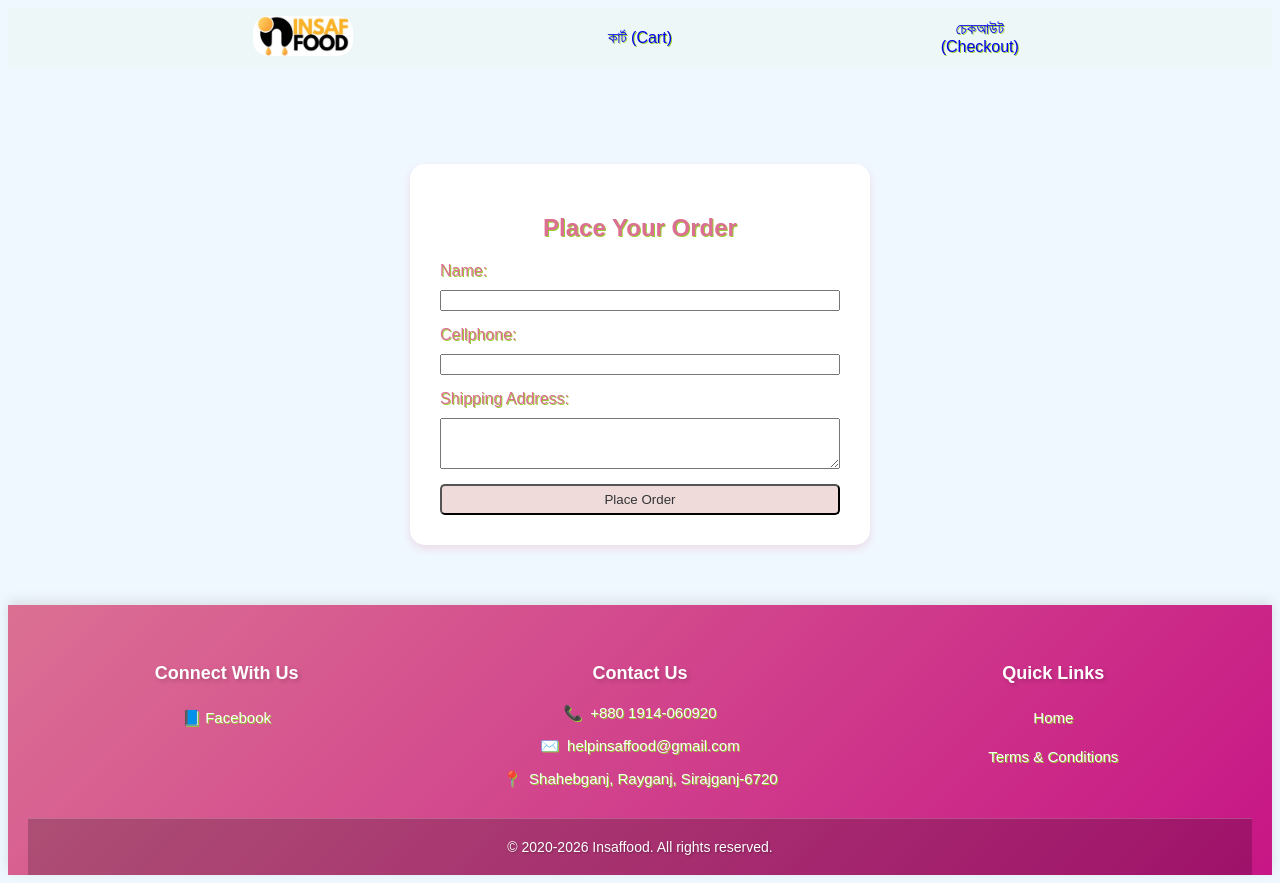
After one commit to marjuksajid/insaf, a Django app: page /checkout/ in a window 1280 px wide. The commit adds this page. Run offline with Django 5.2, Linux system fonts and the light colour scheme.

Commit message:
Order table, footer, etc. finalized

```diff
--- /dev/null
+++ b/shop/forms.py
@@ -0,0 +1,14 @@
+from django import forms
+
+from .models import Order
+
+
+class OrderForm(forms.ModelForm):
+    class Meta:
+        model = Order
+        fields = ["name", "cellphone", "address"]
+        widgets = {
+            "name": forms.TextInput(attrs={"id": "name", "required": True}),
+            "cellphone": forms.TextInput(attrs={"id": "cellphone", "required": True}),
+            "address": forms.Textarea(attrs={"id": "address", "required": True, "rows": 3}),
+        }
--- a/shop/urls.py
+++ b/shop/urls.py
@@ -7,11 +7,9 @@ urlpatterns = [
     path('add-to-cart/<int:product_id>/', views.add_to_cart, name='add_to_cart'),
     path('update-cart/<int:item_id>/', views.update_cart, name='update_cart'),
     path('remove-from-cart/<int:item_id>/', views.remove_from_cart, name='remove_from_cart'),
-    path('login/', views.login, name='login'),
-    path('logout/', views.logout, name='logout'),
-    path('register/', views.register, name='register'),
+    path('checkout/', views.checkout, name='checkout'),
+    path('terms/', views.terms, name='terms'),
     path('<slug:link>/', views.product_detail, name='product_detail'),
-    path('terms/', views.terms, name='terms'),
     # The `name` parameter in the `path` function is used to give a name
     # to the URL pattern. This name can be used to refer to the URL pattern in other parts of your code
     # the `product_detail` view function expects a parameter called `link`, which is captured
--- a/shop/views.py
+++ b/shop/views.py
@@ -4,7 +4,12 @@ from django.contrib.auth.forms import UserCreationForm, AuthenticationForm
 from django.contrib.auth.decorators import login_required
 from django.contrib import messages
 from django.http import JsonResponse
-from .models import Product, Cart, CartItem
+from django.urls import reverse
+from django.utils.http import url_has_allowed_host_and_scheme
+from django.views.decorators.http import require_POST
+from django.db import transaction
+from .models import Product, Cart, CartItem, OrderItem
+from .forms import OrderForm
 
 def home(request):
     products = Product.objects.all()
@@ -12,16 +17,13 @@ def home(request):
 
 
 def get_or_create_cart(request):
-    """Helper function to get or create cart for user or session"""
-    if request.user.is_authenticated:
-        cart, created = Cart.objects.get_or_create(user=request.user)
-    else:
-        # For anonymous users, use session
-        if not request.session.session_key:
-            request.session.create()
-        session_key = request.session.session_key
-        cart, created = Cart.objects.get_or_create(session_key=session_key)
-    return cart
+    if not request.session.session_key:
+        request.session.create()
+    session_key = request.session.session_key
+    cart = Cart.objects.filter(session_key=session_key, order__isnull=True).first()
+    if cart:
+        return cart
+    return Cart.objects.create(session_key=session_key)
 
 
 def cart(request):
@@ -39,6 +41,7 @@ def cart(request):
     return render(request, 'shop/cart.html', context)
 
 
+@require_POST
 def add_to_cart(request, product_id):
     product = get_object_or_404(Product, id=product_id)
     cart_obj = get_or_create_cart(request)
@@ -55,80 +58,83 @@ def add_to_cart(request, product_id):
         cart_item.quantity += 1
         cart_item.save()
 
-    messages.success(request, f'{product.name} added to cart!')
-
     # Redirect back to the previous page or product detail
-    return redirect(request.META.get('HTTP_REFERER', 'home'))
+    referer = request.META.get("HTTP_REFERER")
+    if referer and url_has_allowed_host_and_scheme(
+        referer, allowed_hosts={request.get_host()}
+    ):
+        return redirect(referer)
+    return redirect(reverse("home"))
 
 
+@require_POST
 def update_cart(request, item_id):
-    if request.method == 'POST':
-        cart_item = get_object_or_404(CartItem, id=item_id)
-        quantity = int(request.POST.get('quantity', 1))
+    cart_obj = get_or_create_cart(request)
+    cart_item = get_object_or_404(CartItem, id=item_id, cart=cart_obj)
+    try:
+        quantity = int(request.POST.get("quantity", 1))
+    except (TypeError, ValueError):
+        messages.error(request, "Please enter a valid quantity.")
+        return redirect("cart")
 
-        if quantity > 0:
-            cart_item.quantity = quantity
-            cart_item.save()
-            messages.success(request, 'Cart updated successfully!')
-        else:
-            cart_item.delete()
-            messages.info(request, 'Item removed from cart.')
+    if quantity > 0:
+        cart_item.quantity = quantity
+        cart_item.save()
+    else:
+        cart_item.delete()
 
     return redirect('cart')
 
 
+@require_POST
 def remove_from_cart(request, item_id):
-    cart_item = get_object_or_404(CartItem, id=item_id)
-    product_name = cart_item.product.name
+    cart_obj = get_or_create_cart(request)
+    cart_item = get_object_or_404(CartItem, id=item_id, cart=cart_obj)
     cart_item.delete()
-    messages.info(request, f'{product_name} removed from cart.')
     return redirect('cart')
 
-def login(request):
-    if request.user.is_authenticated:
+
+def checkout(request):
+    if request.method == 'POST':
+        cart_obj = get_or_create_cart(request)
+        if cart_obj.get_item_count() == 0:
+            messages.error(request, "Your cart is empty. Please add items to checkout.")
+            return redirect('cart')
+
+        form = OrderForm(request.POST)
+        if not form.is_valid():
+            messages.error(request, "All fields are required.")
+            return render(request, "shop/checkout.html", {"form": form})
+
+        cart_items = list(cart_obj.items.select_related('product'))
+        total = sum(item.get_subtotal() for item in cart_items)
+
+        with transaction.atomic():
+            order = form.save(commit=False)
+            order.cart = cart_obj
+            order.total_amount = total
+            order.save()
+
+            order_items = [
+                OrderItem(
+                    order=order,
+                    product=item.product,
+                    product_name=item.product.name,
+                    quantity=item.quantity,
+                    unit_price=item.product.price,
+                    subtotal=item.get_subtotal(),
+                )
+                for item in cart_items
+            ]
+            OrderItem.objects.bulk_create(order_items)
+
+            # Clear the cart after order is placed
+            cart_obj.items.all().delete()
+
+        messages.success(request, "Your order has been placed successfully!")
         return redirect('home')
 
-    if request.method == 'POST':
-        form = AuthenticationForm(request, data=request.POST)
-        if form.is_valid():
-            username = form.cleaned_data.get('username')
-            password = form.cleaned_data.get('password')
-            user = authenticate(username=username, password=password)
-            if user is not None:
-                auth_login(request, user)
-                messages.success(request, f'Welcome back, {username}!')
-                next_page = request.GET.get('next', 'home')
-                return redirect(next_page)
-        else:
-            messages.error(request, 'Invalid username or password.')
-    else:
-        form = AuthenticationForm()
-
-    return render(request, 'shop/login.html', {'form': form})
-
-def logout(request):
-    auth_logout(request)
-    messages.info(request, 'You have been logged out successfully.')
-    return redirect('home')
-
-def register(request):
-    if request.user.is_authenticated:
-        return redirect('home')
-
-    if request.method == 'POST':
-        form = UserCreationForm(request.POST)
-        if form.is_valid():
-            user = form.save()
-            username = form.cleaned_data.get('username')
-            messages.success(request, f'Account created for {username}! You can now log in.')
-            auth_login(request, user)  # Automatically log in after registration
-            return redirect('home')
-        else:
-            messages.error(request, 'Please correct the errors below.')
-    else:
-        form = UserCreationForm()
-
-    return render(request, 'shop/register.html', {'form': form})
+    return render(request, 'shop/checkout.html', {"form": OrderForm()})
 
 def product_detail(request, link):
     product = get_object_or_404(Product, link=link)
--- a/static/shop/style.css
+++ b/static/shop/style.css
@@ -2,7 +2,7 @@ body {
     background-color: #f0f8ff;
     color: palevioletred;
     text-shadow: 1px 1px yellowgreen;
-    font-family: cursive, sans-serif;
+    font-family: sans-serif;
 }
 
 
@@ -20,9 +20,6 @@ h1 {
     text-align: center;
 }
 
-footer {
-
-}
 
 .header {
     display: flex;
@@ -166,8 +163,6 @@ footer {
 }
 
 
-
-
 .product-description {
     display: flex;
     flex-direction: column;
@@ -235,9 +230,6 @@ footer {
     box-shadow: none;
 }
 
-.btn-icon {
-    font-size: 18px;
-}
 
 /* Responsive Design */
 @media (max-width: 768px) {
@@ -435,29 +427,11 @@ footer {
     margin-bottom: 30px;
 }
 
-.alert {
-    padding: 15px;
-    margin: 20px 0;
-    border-radius: 8px;
-    text-shadow: none;
-}
-
-.alert-success {
-    background-color: #d4edda;
-    color: #155724;
-    border: 1px solid #c3e6cb;
-}
-
-.alert-error {
-    background-color: #f8d7da;
-    color: #721c24;
-    border: 1px solid #f5c6cb;
-}
 
 
-/* It's time to move on! To auth styles */
+/* It's time to move on! To checkout styles */
 
-.auth-container {
+.checkout-container {
     max-width: 400px;
     margin: 60px auto;
     padding: 30px;
@@ -466,7 +440,7 @@ footer {
     box-shadow: 0 4px 8px rgba(219, 112, 147, 0.2);
 }
 
-.auth-link {
+.checkout-link {
     margin-top: 15px;
     text-align: center;
     color: palevioletred;
@@ -474,16 +448,16 @@ footer {
     transition: color 0.3s ease;
 }
 
-.auth-link:hover {
+.checkout-link:hover {
     color: rgb(147, 51, 88);
     text-decoration: underline;
 }
 
-.auth-container h2 {
+.checkout-container h2 {
     text-align: center;
 }
 
-.auth-form {
+.checkout-form {
     display: flex;
     flex-direction: column;
     gap: 15px;
@@ -520,3 +494,116 @@ footer {
     margin-top: 30px;
     text-align: center;
 }
+
+/* Footer Styles */
+.site-footer {
+    background: linear-gradient(135deg, #db7093 0%, #c71585 100%);
+    color: white;
+    margin-top: 60px;
+    padding: 40px 20px 0;
+    box-shadow: 0 -4px 12px rgba(0, 0, 0, 0.1);
+}
+
+.footer-content {
+    display: flex;
+    justify-content: space-around;
+    align-items: flex-start;
+    flex-wrap: wrap;
+    max-width: 1200px;
+    margin: 0 auto;
+    padding-bottom: 30px;
+    gap: 40px;
+}
+
+.footer-section {
+    flex: 1;
+    min-width: 250px;
+    text-align: center;
+}
+
+.footer-section h3 {
+    font-size: 18px;
+    font-weight: 700;
+    margin-bottom: 20px;
+    text-shadow: 2px 2px 4px rgba(0, 0, 0, 0.2);
+    color: #fff;
+}
+
+.footer-section nav {
+    display: flex;
+    flex-direction: column;
+    gap: 12px;
+}
+
+.footer-link {
+    color: #fff;
+    text-decoration: none;
+    font-size: 15px;
+    transition: all 0.3s ease;
+    display: inline-block;
+    padding: 5px 10px;
+    border-radius: 5px;
+}
+
+.footer-link:hover {
+    background-color: rgba(255, 255, 255, 0.2);
+    transform: translateX(5px);
+}
+
+.footer-contact address {
+    font-style: normal;
+    display: flex;
+    flex-direction: column;
+    gap: 15px;
+}
+
+.contact-item {
+    display: flex;
+    align-items: center;
+    justify-content: center;
+    gap: 8px;
+    font-size: 15px;
+    color: #fff;
+}
+
+.contact-item a {
+    color: #fff;
+    text-decoration: none;
+    transition: all 0.3s ease;
+    border-bottom: 1px solid transparent;
+}
+
+.contact-item a:hover {
+    border-bottom: 1px solid #fff;
+}
+
+.footer-bottom {
+    background-color: rgba(0, 0, 0, 0.2);
+    padding: 20px;
+    text-align: center;
+    border-top: 1px solid rgba(255, 255, 255, 0.2);
+}
+
+.footer-bottom p {
+    margin: 0;
+    font-size: 14px;
+    color: #fff;
+    text-shadow: 1px 1px 2px rgba(0, 0, 0, 0.3);
+}
+
+/* Responsive Footer */
+@media (max-width: 768px) {
+    .footer-content {
+        flex-direction: column;
+        align-items: center;
+        gap: 30px;
+    }
+
+    .footer-section {
+        min-width: 100%;
+    }
+
+    .site-footer {
+        padding: 30px 15px 0;
+    }
+}
--- a/templates/shop/base.html
+++ b/templates/shop/base.html
@@ -20,15 +20,9 @@
                 <a href="{% url 'cart' %}">
                     কার্ট (Cart)
                 </a>
-                {% if not user.is_authenticated %}
-                <a href="{% url 'login' %}">
-                    লগইন (Login)
+                <a href="{% url 'checkout' %}">
+                    চেকআউট (Checkout)
                 </a>
-                {% else %}
-                <a href="{% url 'logout' %}">
-                    লগআউট (Logout)
-                </a>
-                {% endif %}
             </div>
 
     <main>
@@ -38,8 +32,47 @@
 
     </main>
 
-    <footer>
-        <div class="c-right">&copy; 2020-{% now "Y" %} Insaffood. All rights reserved by Insaffood.</div>
+    <footer class="site-footer">
+        <div class="footer-content">
+            <section class="footer-section footer-social">
+                <h3>Connect With Us</h3>
+                <nav aria-label="Social media links">
+                    <a href="https://www.facebook.com/Everything1100" target="_blank" rel="noopener noreferrer" class="footer-link">
+                        <span aria-hidden="true">📘</span> Facebook
+                    </a>
+                </nav>
+            </section>
+
+            <section class="footer-section footer-contact">
+                <h3>Contact Us</h3>
+                <address>
+                    <div class="contact-item">
+                        <span aria-hidden="true">📞</span>
+                        <a href="tel:+8801914060920">+880 1914-060920</a>
+                    </div>
+                    <div class="contact-item">
+                        <span aria-hidden="true">✉️</span>
+                        <a href="mailto:helpinsaffood@gmail.com">helpinsaffood@gmail.com</a>
+                    </div>
+                    <div class="contact-item">
+                        <span aria-hidden="true">📍</span>
+                        <span>Shahebganj, Rayganj, Sirajganj-6720</span>
+                    </div>
+                </address>
+            </section>
+
+            <section class="footer-section footer-links">
+                <h3>Quick Links</h3>
+                <nav aria-label="Footer navigation">
+                    <a href="{% url 'home' %}" class="footer-link">Home</a>
+                    <a href="{% url 'terms' %}" class="footer-link">Terms & Conditions</a>
+                </nav>
+            </section>
+        </div>
+
+        <div class="footer-bottom">
+            <p>&copy; 2020-{% now "Y" %} Insaffood. All rights reserved.</p>
+        </div>
     </footer>
 
 </body>
--- /dev/null
+++ b/templates/shop/checkout.html
@@ -0,0 +1,38 @@
+{% extends "shop/base.html" %}
+
+{% block title %}<title>Checkout - Insaffood</title>{% endblock %}
+
+{% block content %}
+<div class="checkout-container">
+    <h2>Place Your Order</h2>
+
+
+    <form method="post" class="checkout-form">
+        {% csrf_token %}
+
+        {% if form.non_field_errors %}
+            <div class="form-errors">{{ form.non_field_errors }}</div>
+        {% endif %}
+
+        <div class="form-group">
+            <label for="name">Name:</label>
+            {{ form.name }}
+            {{ form.name.errors }}
+        </div>
+
+        <div class="form-group">
+            <label for="cellphone">Cellphone:</label>
+            {{ form.cellphone }}
+            {{ form.cellphone.errors }}
+        </div>
+
+        <div class="form-group">
+            <label for="address">Shipping Address:</label>
+            {{ form.address }}
+            {{ form.address.errors }}
+        </div>
+
+        <button type="submit" class="btn-primary">Place Order</button>
+    </form>
+</div>
+{% endblock %}
--- a/templates/shop/product_page.html
+++ b/templates/shop/product_page.html
@@ -26,8 +26,8 @@
 
         <form method="post" action="{% url 'add_to_cart' product.id %}" class="product-add-form">
             {% csrf_token %}
-            <button type="submit" class="btn-add-cart" {% if product.amount <= 0 %}disabled{% endif %}>
-                <span class="btn-icon">🛒</span> Add to Cart
+            <button type="submit" class="btn-add-cart">
+                🛒 Add to Cart
             </button>
         </form>
     </div>
```
Also changed, not shown: shop/admin.py (+17 -1 lines), shop/models.py (+25 -3 lines), templates/shop/cart.html (+5 -9 lines), templates/shop/login.html (deleted, +0 -41 lines), templates/shop/register.html (deleted, +0 -53 lines), templates/shop/terms.html (+4 -8 lines), db.sqlite3, shop/migrations/0002_order.py (added), shop/migrations/0003_order_total_amount_orderitem.py (added).
